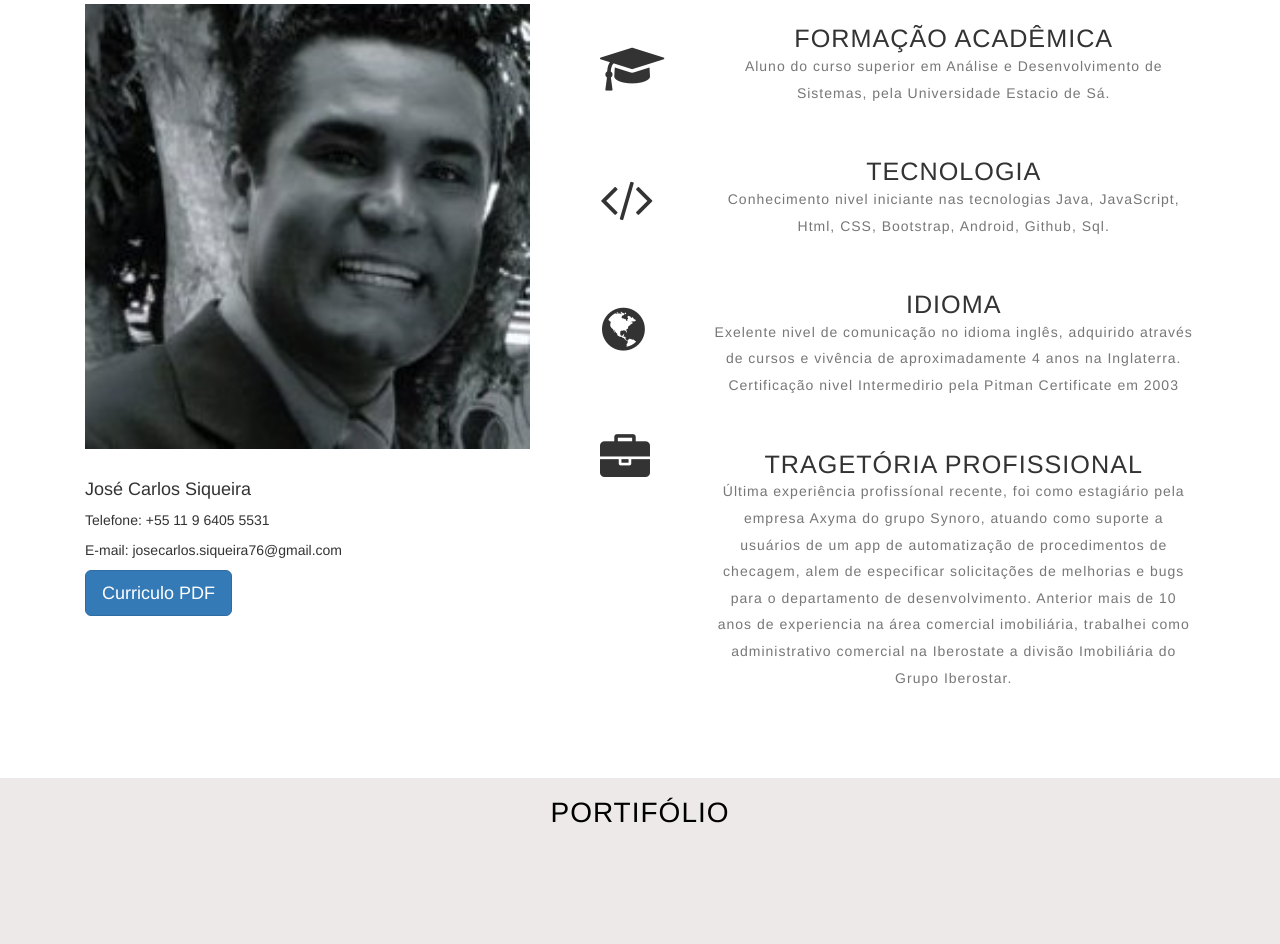
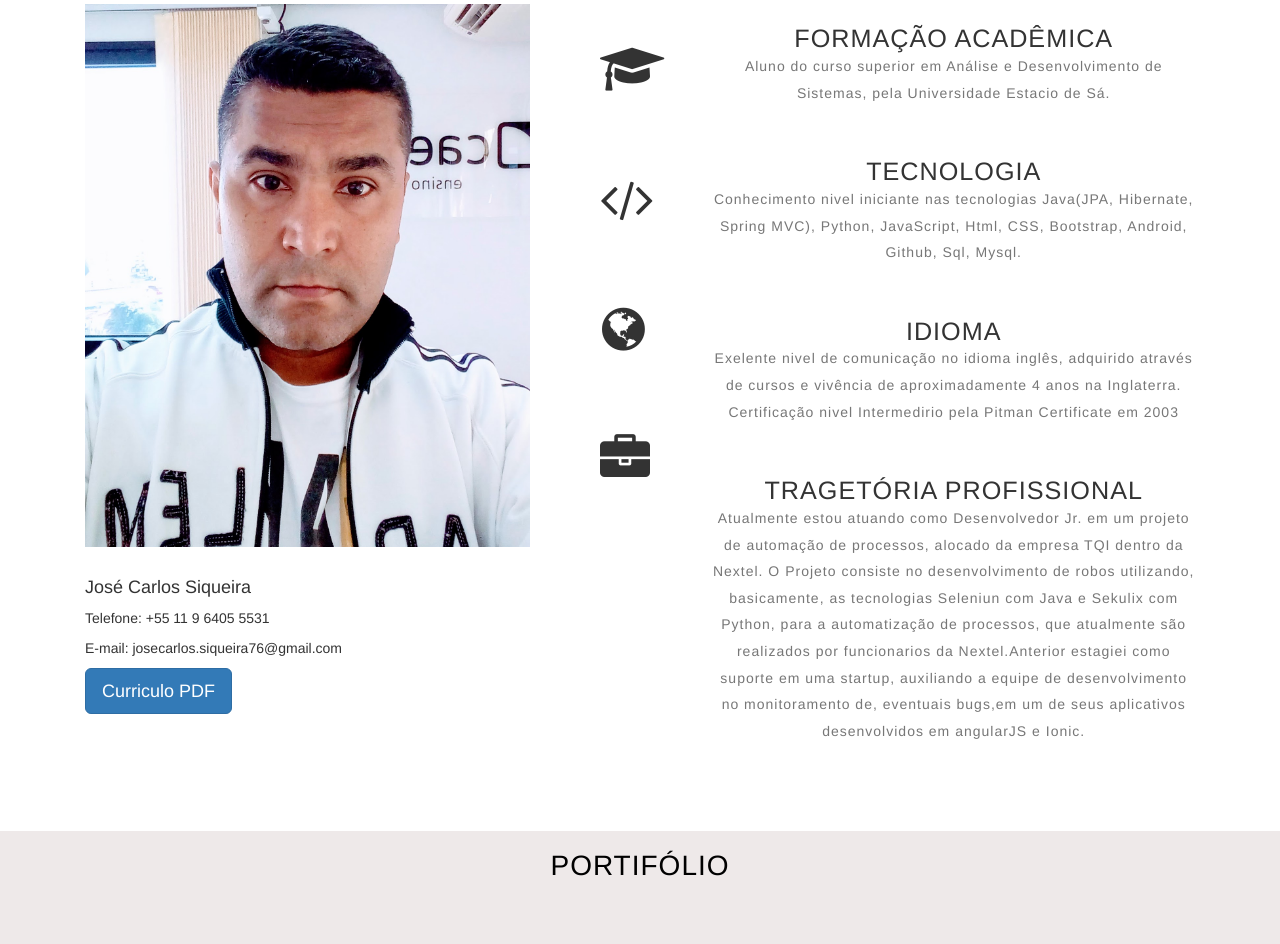
Before and after one commit to siqueira76/siqueira76.github.io, a plain HTML site: page index.html in a window 1280 px wide. Shown: the part 807-1751 px from the top of the page. Drawn offline with nearby package versions, Linux system fonts and the light colour scheme.

Commit message:
Atualização de CV

```diff
--- a/index.html
+++ b/index.html
@@ -34,12 +34,12 @@
           <div class="w3l-grids-about">
             <div class="col-md-5 w3ls-ab-right">
               <div class="agile-about-right-img">
-                <img src="images/eu.jpg" alt="">
+                <img src="images/Eu2.jpg" alt="">
                 <div class="text-left">
                     <h4>José Carlos Siqueira</h4>
                     <p>Telefone: +55 11 9 6405 5531</p>
                     <p>E-mail: josecarlos.siqueira76@gmail.com</p>
-                    <a href="José Carlos_Siqueira_pt-estagio_resume.pdf" class="btn btn-primary btn-lg" target="_blank">Curriculo PDF</a>
+                    <a href="José Carlos_Siqueira_resume.pdf" class="btn btn-primary btn-lg" target="_blank">Curriculo PDF</a>
                   </div>
               </div>
             </div>
@@ -64,7 +64,8 @@
                   </div>
                   <div class="text-w3l">
                     <h4>Tecnologia</h4>
-                    <p>Conhecimento nivel iniciante nas tecnologias Java, JavaScript, Html, CSS, Bootstrap, Android, Github, Sql.</p>
+                    <p>Conhecimento nivel iniciante nas tecnologias Java(JPA, Hibernate, Spring MVC), Python, JavaScript, Html,
+                      CSS, Bootstrap, Android, Github, Sql, Mysql.</p>
                   </div>
 
                 </div>
@@ -81,13 +82,20 @@
                 </div>
               </div>
               <div class="w3ls-agile-left-info">
-                <div class="wel-left animated wow fadeInLeft" data-wow-delay=".5s">
+
                   <div class="icon-w3l">
                     <i class="fa fa-briefcase" aria-hidden="true"></i>
                   </div>
                   <div class="text-w3l">
                     <h4>TRAGETÓRIA PROFISSIONAL</h4>
-                    <p>Última experiência profissíonal recente, foi como estagiário pela empresa Axyma do grupo Synoro, atuando como suporte a usuários de um app de automatização de procedimentos de checagem, alem de especificar solicitações de melhorias e bugs para o departamento de desenvolvimento. Anterior mais de 10 anos de experiencia na área comercial imobiliária, trabalhei como administrativo comercial na Iberostate a divisão Imobiliária do Grupo Iberostar.</p>
+                    <p>Atualmente estou atuando como Desenvolvedor Jr. em um projeto de
+                      automação de processos, alocado da empresa TQI dentro da Nextel. O
+                       Projeto consiste no desenvolvimento de robos utilizando, basicamente,
+                       as tecnologias Seleniun com Java e Sekulix com Python, para a
+                       automatização de processos, que atualmente são realizados por
+                       funcionarios da Nextel.Anterior estagiei como suporte em uma startup,
+                       auxiliando a equipe de desenvolvimento no monitoramento de, eventuais
+                       bugs,em um de seus aplicativos desenvolvidos em angularJS e Ionic.</p>
                   </div>
 
                 </div>
```
Also changed, not shown: images/Eu2.jpg (added), 1 other file.
